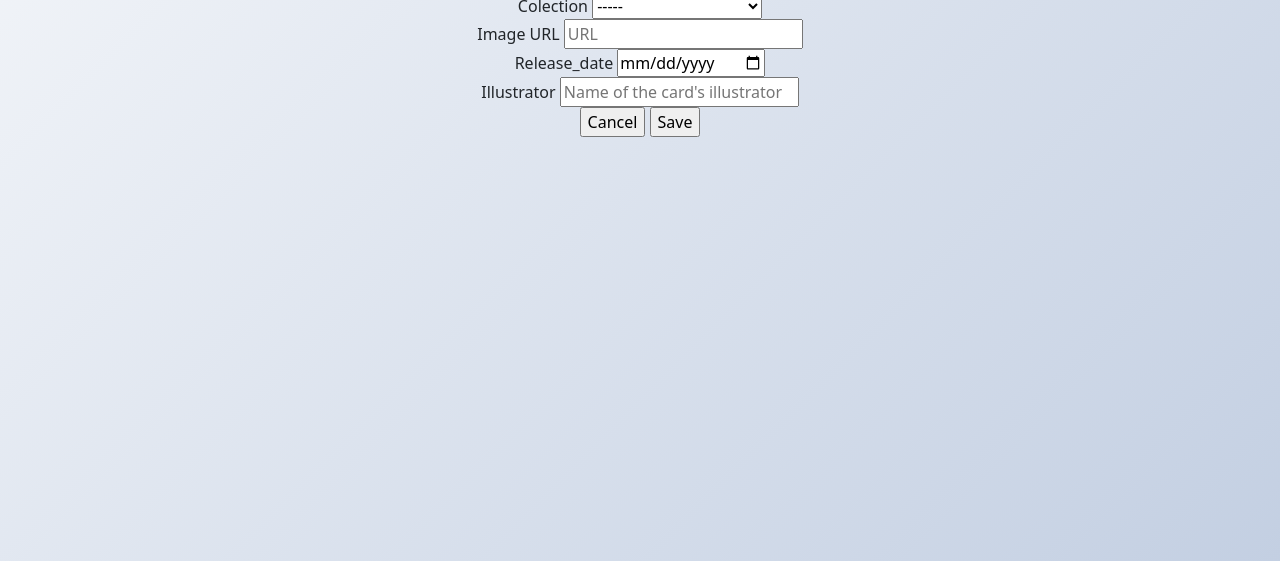
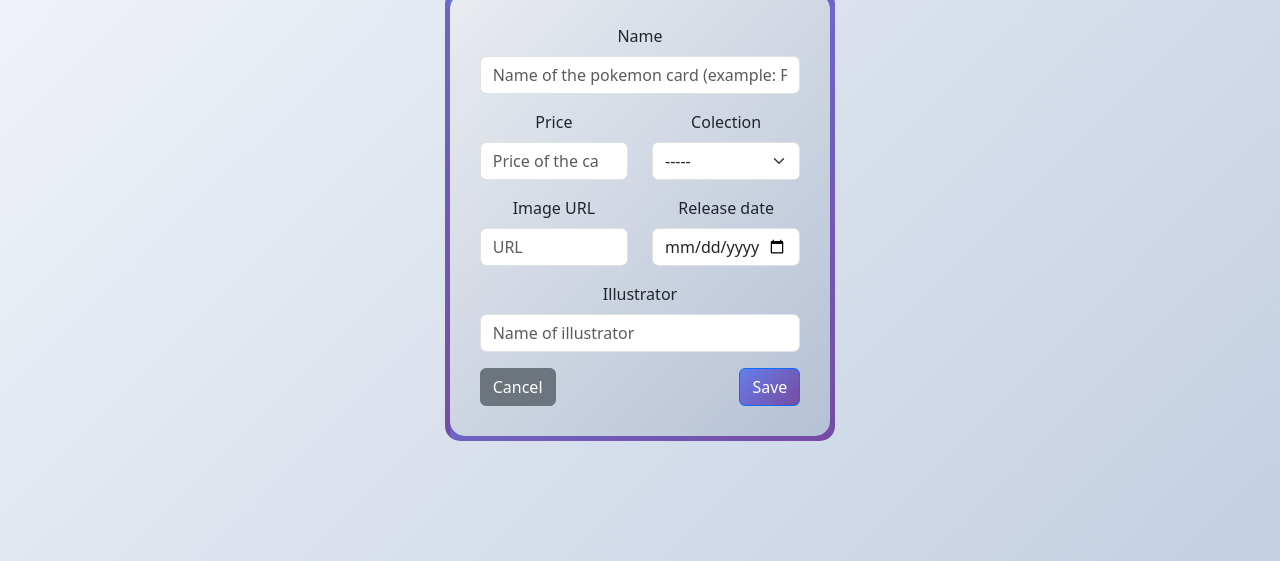
Before and after one commit to Izan-Gonzalez-urjc/webapp05, a plain HTML site: page create_new_card_profile.html in a window 1280 px wide. Shown: the part 239-800 px from the top of the page. Drawn offline with nearby package versions, Linux system fonts and the light colour scheme.

Commit message:
Added css styles specific to the new card page, added bootstrap`s grid, forms redone with bootstrap

```diff
--- a/create_new_card_profile.html
+++ b/create_new_card_profile.html
@@ -57,19 +57,36 @@
 
     <main>
         <div class="container" style="text-align: center;">
-            <div>
+            <div class="row mb-8">
+                <div class="form-header">
+                    <h1>Create a new pokemon card</h1>
+                <div class="form-main-border"> <!--Styling for the block-->
+                    <div class="form-main-body">
+                        <div class="form-main-content">
                             <form role="form">
-                    <div class="form-group">
-                        <label for="pokemon_name">Name</label>
-                        <input type="text" id="pokemon_name" name="Name" placeholder="Name of the pokemon card" required>
+                                <div class="row mb-3">
+
+                                    <!--Name form-->
+
+                                    <div class="col-12">
+                                        <label for="pokemon_name" class="form-label">Name</label>
+                                        <input type="text" id="pokemon_name" name="Name" class="form-control" placeholder="Name of the pokemon card (example: Pikachu)" required>
                                     </div>
-                    <div class="form-group">
-                        <label for ="price">Price</label>
-                        <input type="number" id="price" name="Price" step="0.01" min="0" placeholder="Price of the card">
                                 </div>
-                    <div class="form-group">
-                        <label for ="colection">Colection</label>
-                        <select name ="Colection" id = "colection">
+                                <div class="row mb-3">
+
+                                    <!--Price form-->
+
+                                    <div class="col-12 col-md-6">
+                                        <label for="price" class="form-label">Price</label>
+                                        <input type="number" id="price" name="Price" class="form-control" step="0.01" min="0" placeholder="Price of the card" required>
+                                    </div>
+
+                                    <!--Colection form-->
+
+                                    <div class="col-12 col-md-6">
+                                        <label for="colection" class="form-label">Colection</label>
+                                        <select name="Colection" id="colection" class="form-select">
                                             <option value="" disabled selected hidden>-----</option>
                                             <option value="PlasmaStorm">Plasma Storm</option>
                                             <option value="LegendaryTreasures">Legendary Trasures</option>
@@ -79,23 +96,46 @@
                                             <option value="CrownZenith">Crown Zenith</option>
                                         </select>
                                     </div>
-                    <div class="form-group">
-                        <label for="image">Image URL</label>
-                        <input type="text" id="image" name="Image" placeholder="URL">
                                 </div>
-                    <div class="form-group">
-                        <label for="release_date">Release_date</label>
-                        <input type="date" id="release_date" name="Release_date">
+                                <div class="row mb-3">
+
+                                    <!--Image form-->
+
+                                    <div class="col-12 col-md-6">
+                                        <label for="image" class="form-label">Image URL</label>
+                                        <input type="text" id="image" name="Image" class="form-control" placeholder="URL">
                                     </div>
-                    <div class="form-group">
-                        <label for="illustrator">Illustrator</label>
-                        <input type="text" id="illustrator" name="Illustrator" placeholder="Name of the card's illustrator">
+
+                                    <!--Release date form-->
+
+                                    <div class="col-12 col-md-6">
+                                        <label for="release_date" class="form-label">Release date</label>
+                                        <input type="date" id="release_date" name="Release_date" class="form-control">
                                     </div>
-                    <div class="form-group">
-                        <input type="button" value="Cancel" onclick="window.location.href='index.html'">
-                        <input type="submit" value="Save"> <!--Not implemented yet-->
+                                </div>
+                                <div class="row mb-3">
+
+                                    <!--Illustrator form-->
+
+                                    <div class="col-12">
+                                        <label for="illustrator" class="form-label">Illustrator</label>
+                                        <input type="text" id="illustrator" name="Illustrator" class="form-control" placeholder="Name of illustrator">
+                                    </div>
+                                </div>
+                                <div class="row">
+
+                                    <!--Canecel and save buttons-->
+
+                                    <div class="col-12 d-flex justify-content-between">
+                                        <a href="index.html" class="btn btn-secondary">Cancel</a>
+                                        <button type="submit" class="btn btn-primary save-btn">Save</button> <!--Not implemented yet-->
+                                    </div>
                                 </div>
                             </form>
+                        </div>
+                    </div>
+                </div>
+                </div>
             </div>
         </div>
     </main>
--- a/style/style.css
+++ b/style/style.css
@@ -330,5 +330,37 @@
     margin: 1rem 0;
 }
 
+/* ===============================
+    NEW CARD specific styles
+   =============================== */
+
+.form-main-border {
+    display: flex;
+    justify-content: center;
+    border-radius: 15px;
+    background: 5px linear-gradient(135deg, #667eea 0%, #764ba2 100%);
+    padding: 5px;
+    width: 35%;
+    margin: 0 auto;
+}
+.form-main-body {
+    border-radius: 15px;
+    background: linear-gradient(135deg, #e9ecf0 0%, #b5c1d5 100%);
+    padding: 10px;
+    width: 100%;
+    margin: 0, 30px auto;
+}
+.form-main-content {
+    padding: 20px;
+}
+
+.save-btn {
+    background: linear-gradient(135deg, #667eea 0%, #764ba2 100%) !important;;
+    border-color: none !important;
+}
+.save-btn:hover {
+    background: linear-gradient(135deg, #5965d5 0%, #5a3aa4 100%) !important;
+}
+
 
 /* FIN DE LA PÁGINA PRINCIPAL */
```
Lines whose indentation alone changed are shown as unchanged.
